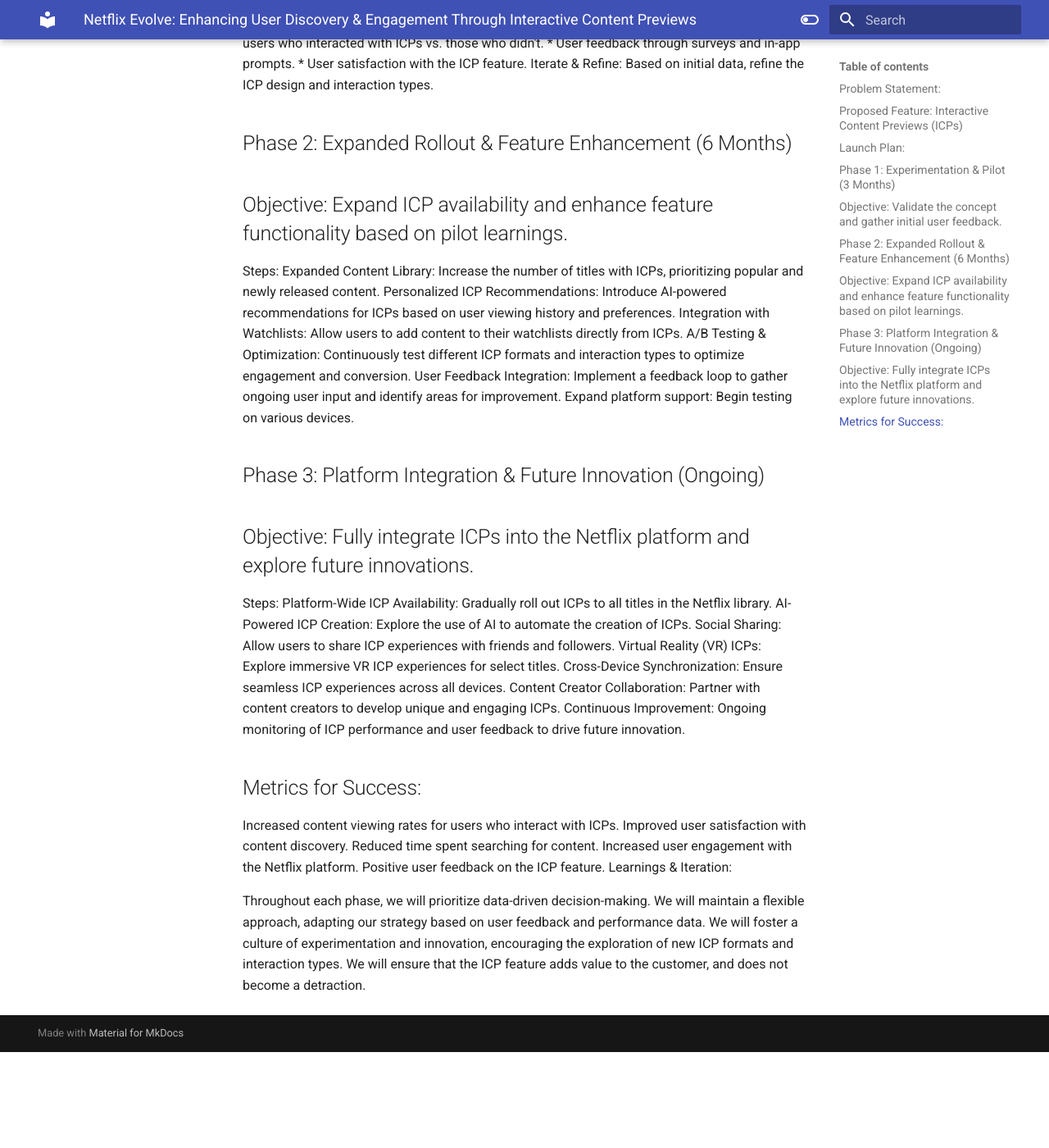
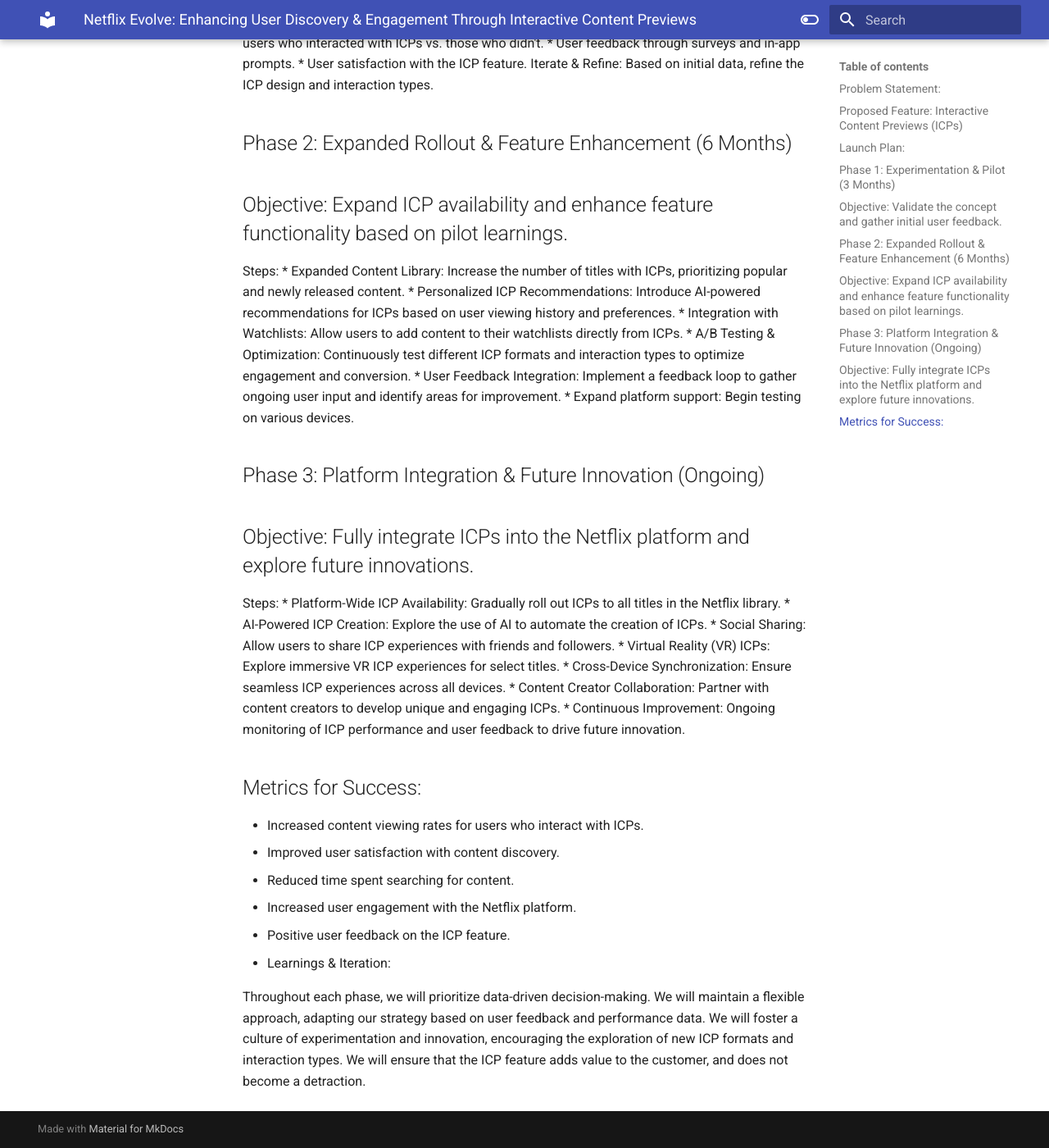
Before and after one commit to naveedhsk/ai-reliability-rag, an MkDocs documentation site: the page built from docs/netflix-evolve.md, in a window 1280 px wide and 1400 px high, scrolled down 1105 px. Shown: the whole window at 82% size. Built offline with MkDocs 1.6.1 and Material for MkDocs 9.7.7, drawn with Linux system fonts in a browser that asks for light colours; before the commit the page ends 2388 px from its top, so only the background shows below that.

```diff
--- a/docs/netflix-evolve.md
+++ b/docs/netflix-evolve.md
@@ -30,31 +30,31 @@ Iterate & Refine: Based on initial data, refine the ICP design and interaction t
 ## Phase 2: Expanded Rollout & Feature Enhancement (6 Months)
 ## Objective: Expand ICP availability and enhance feature functionality based on pilot learnings.
 Steps:
-Expanded Content Library: Increase the number of titles with ICPs, prioritizing popular and newly released content.
-Personalized ICP Recommendations: Introduce AI-powered recommendations for ICPs based on user viewing history and preferences.
-Integration with Watchlists: Allow users to add content to their watchlists directly from ICPs.
-A/B Testing & Optimization: Continuously test different ICP formats and interaction types to optimize engagement and conversion.
-User Feedback Integration: Implement a feedback loop to gather ongoing user input and identify areas for improvement.
-Expand platform support: Begin testing on various devices.
+* Expanded Content Library: Increase the number of titles with ICPs, prioritizing popular and newly released content.
+* Personalized ICP Recommendations: Introduce AI-powered recommendations for ICPs based on user viewing history and preferences.
+* Integration with Watchlists: Allow users to add content to their watchlists directly from ICPs.
+* A/B Testing & Optimization: Continuously test different ICP formats and interaction types to optimize engagement and conversion.
+* User Feedback Integration: Implement a feedback loop to gather ongoing user input and identify areas for improvement.
+* Expand platform support: Begin testing on various devices.
 
 ## Phase 3: Platform Integration & Future Innovation (Ongoing)
 ## Objective: Fully integrate ICPs into the Netflix platform and explore future innovations.
 Steps:
-Platform-Wide ICP Availability: Gradually roll out ICPs to all titles in the Netflix library.
-AI-Powered ICP Creation: Explore the use of AI to automate the creation of ICPs.
-Social Sharing: Allow users to share ICP experiences with friends and followers.
-Virtual Reality (VR) ICPs: Explore immersive VR ICP experiences for select titles.
-Cross-Device Synchronization: Ensure seamless ICP experiences across all devices.
-Content Creator Collaboration: Partner with content creators to develop unique and engaging ICPs.
-Continuous Improvement: Ongoing monitoring of ICP performance and user feedback to drive future innovation.
+* Platform-Wide ICP Availability: Gradually roll out ICPs to all titles in the Netflix library.
+* AI-Powered ICP Creation: Explore the use of AI to automate the creation of ICPs.
+* Social Sharing: Allow users to share ICP experiences with friends and followers.
+* Virtual Reality (VR) ICPs: Explore immersive VR ICP experiences for select titles.
+* Cross-Device Synchronization: Ensure seamless ICP experiences across all devices.
+* Content Creator Collaboration: Partner with content creators to develop unique and engaging ICPs.
+* Continuous Improvement: Ongoing monitoring of ICP performance and user feedback to drive future innovation.
 
 ## Metrics for Success:
-Increased content viewing rates for users who interact with ICPs.
-Improved user satisfaction with content discovery.
-Reduced time spent searching for content.
-Increased user engagement with the Netflix platform.
-Positive user feedback on the ICP feature.
-Learnings & Iteration:
+* Increased content viewing rates for users who interact with ICPs.
+* Improved user satisfaction with content discovery.
+* Reduced time spent searching for content.
+* Increased user engagement with the Netflix platform.
+* Positive user feedback on the ICP feature.
+* Learnings & Iteration:
 
 Throughout each phase, we will prioritize data-driven decision-making.
 We will maintain a flexible approach, adapting our strategy based on user feedback and performance data.
```
